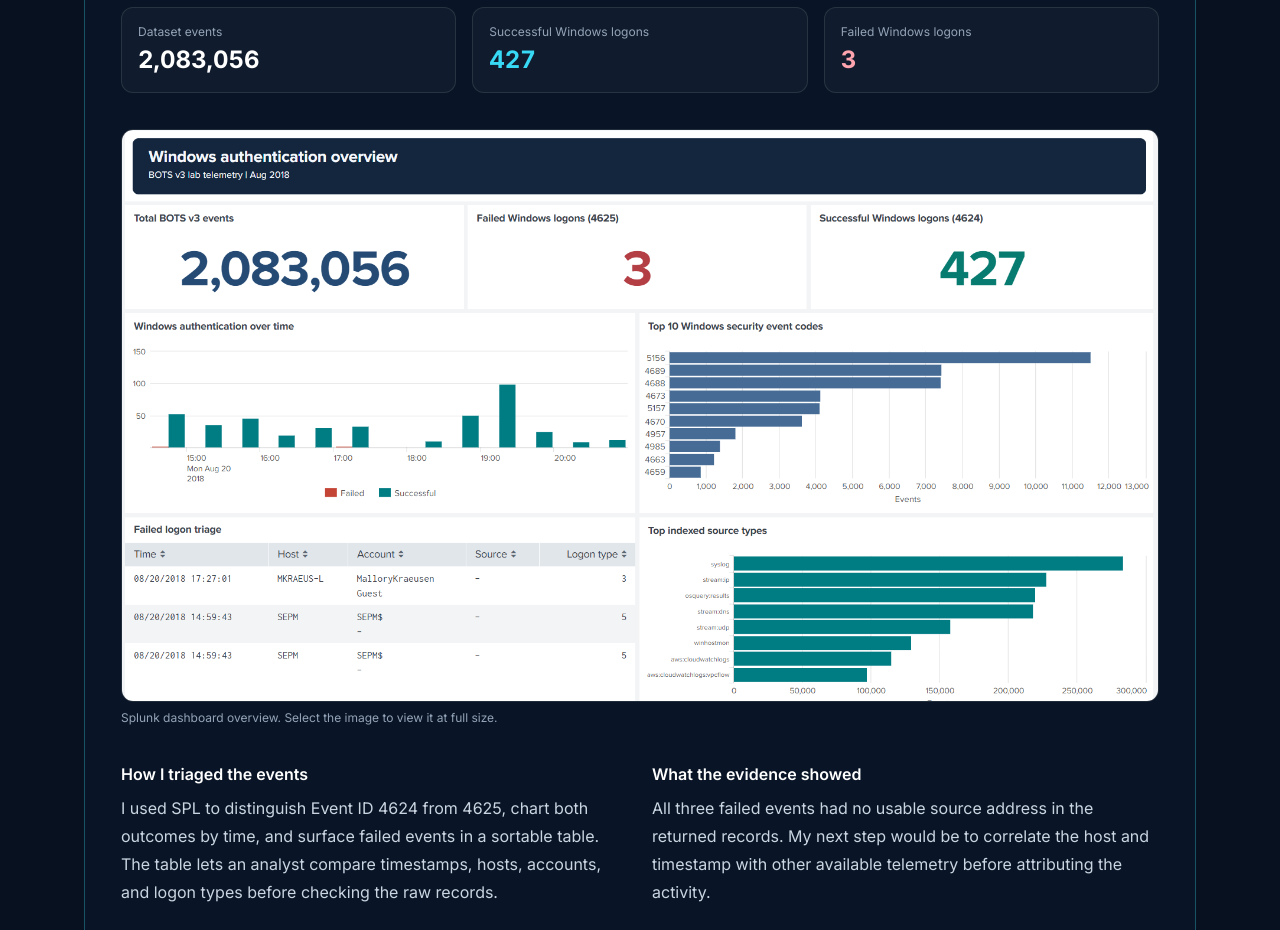
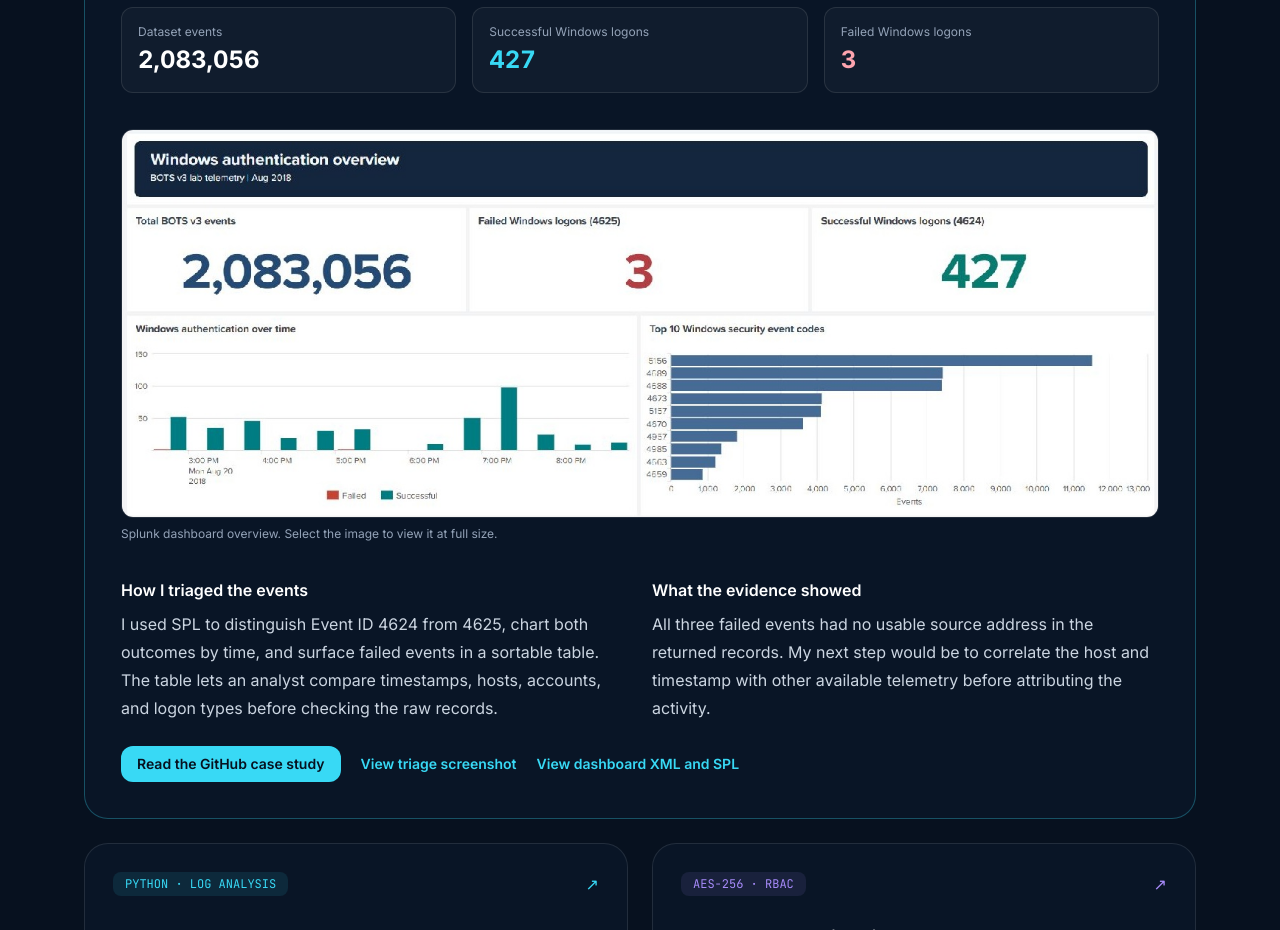
Before and after one commit to dsouzaglen/Glen_portfolio, a plain HTML site: page index.html in a window 1280 px wide. Shown: the part 2540-3470 px from the top of the page. Drawn offline with nearby package versions, Linux system fonts and the light colour scheme.

Commit message:
Use original capture for Splunk triage detail

```diff
--- a/index.html
+++ b/index.html
@@ -287,8 +287,8 @@
               </dl>
             </div>
             <figure class="mx-6 sm:mx-9">
-              <a href="projects/splunk-bots-v3/dashboard.png" class="block overflow-hidden rounded-xl border border-white/10 focus-visible:outline focus-visible:outline-2 focus-visible:outline-cyan">
-                <img src="projects/splunk-bots-v3/dashboard.png" width="1754" height="967" alt="Splunk dashboard overview with the BOTS v3 event count, Windows logon totals, authentication timeline, and top Windows event codes" class="block h-auto w-full" loading="lazy">
+              <a href="projects/splunk-bots-v3/overview.jpg" class="block overflow-hidden rounded-xl border border-white/10 focus-visible:outline focus-visible:outline-2 focus-visible:outline-cyan">
+                <img src="projects/splunk-bots-v3/overview.jpg" width="1404" height="525" alt="Splunk dashboard overview with the BOTS v3 event count, Windows logon totals, authentication timeline, and top Windows event codes" class="block h-auto w-full" loading="lazy">
               </a>
               <figcaption class="mt-2 text-xs text-slate-400">Splunk dashboard overview. Select the image to view it at full size.</figcaption>
             </figure>
@@ -303,7 +303,7 @@
               </div>
               <div class="flex flex-wrap items-center gap-x-5 gap-y-3 lg:col-span-2">
                 <a class="rounded-xl bg-cyan px-4 py-2 text-sm font-semibold text-ink hover:bg-white" href="https://github.com/dsouzaglen/Glen_portfolio/tree/main/projects/splunk-bots-v3">Read the GitHub case study</a>
-                <a class="text-sm font-semibold text-cyan hover:text-white" href="projects/splunk-bots-v3/triage.jpg">View triage screenshot</a>
+                <a class="text-sm font-semibold text-cyan hover:text-white" href="projects/splunk-bots-v3/triage.png">View triage screenshot</a>
                 <a class="text-sm font-semibold text-cyan hover:text-white" href="https://github.com/dsouzaglen/Glen_portfolio/blob/main/projects/splunk-bots-v3/dashboard.xml">View dashboard XML and SPL</a>
               </div>
             </div>
```
Also changed, not shown: projects/splunk-bots-v3/triage.png (added), 1 other file.
